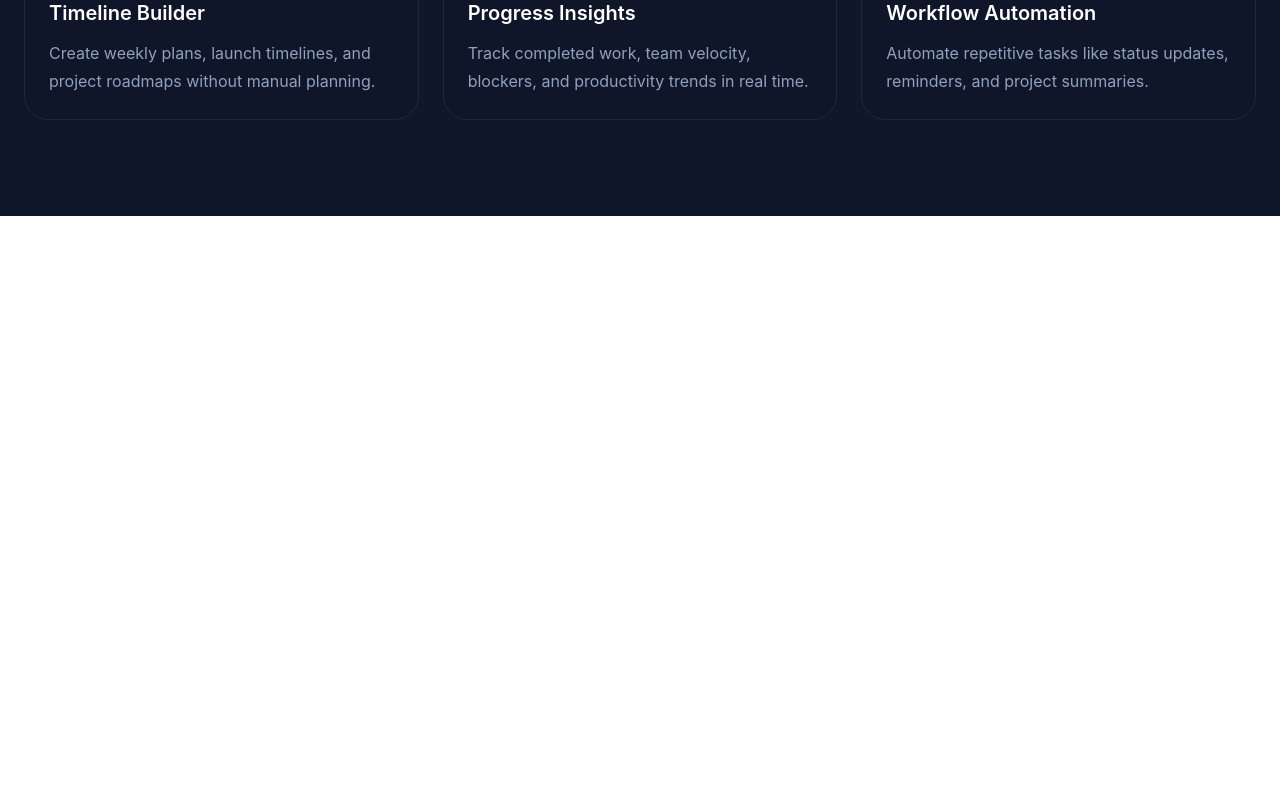
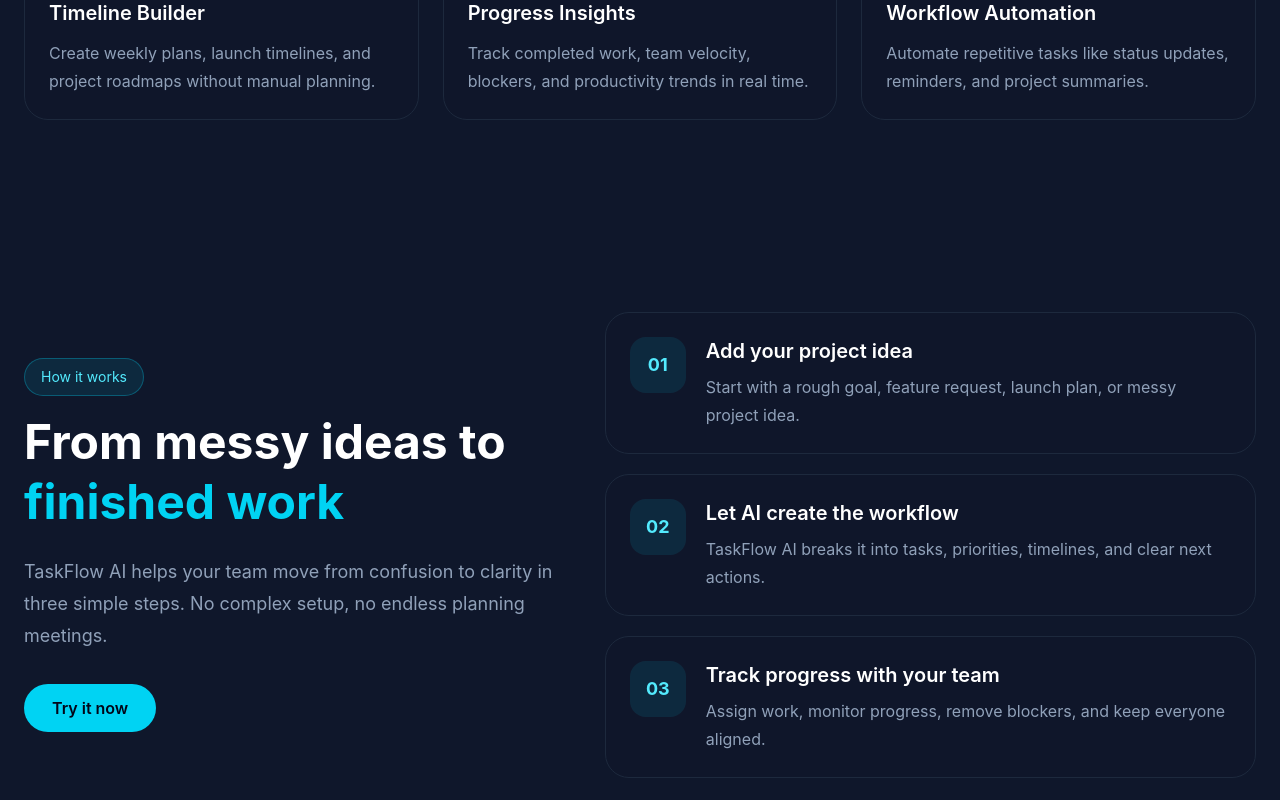
Before and after one commit to abhishekwx7/taskflowAI, a React (Vite) app: page / in a window 1280 px wide. Shown: the part 1993-2793 px from the top of the page. Before the commit the page ends 2209 px from the top, so only its background shows below. Built offline with nearby package versions, Linux system fonts and the light colour scheme.

Commit message:
add how it works section

```diff
--- a/src/App.jsx
+++ b/src/App.jsx
@@ -2,6 +2,7 @@
 import HeroDashBoard from "./components/HeroDashBoard.jsx";
 import Navbar from "./components/Navbar.jsx";
 import Features from "./components/Features.jsx";
+import HowItWorks from "./components/HowItWorks.jsx";
 
 function App() {
   return (
@@ -9,6 +10,7 @@
       <Navbar />
       <Hero />
       <Features />
+      <HowItWorks />
     </main>
   );
 }
--- /dev/null
+++ b/src/components/HowItWorks.jsx
@@ -0,0 +1,71 @@
+const steps = [
+  {
+    number: "01",
+    title: "Add your project idea",
+    description:
+      "Start with a rough goal, feature request, launch plan, or messy project idea.",
+  },
+  {
+    number: "02",
+    title: "Let AI create the workflow",
+    description:
+      "TaskFlow AI breaks it into tasks, priorities, timelines, and clear next actions.",
+  },
+  {
+    number: "03",
+    title: "Track progress with your team",
+    description:
+      "Assign work, monitor progress, remove blockers, and keep everyone aligned.",
+  },
+];
+
+const HowItWorks = () => {
+  return (
+    <section className="mx-auto max-w-7xl px-6 py-24">
+      <div className="grid gap-12 lg:grid-cols-[0.9fr_1.1fr] lg:items-center">
+        <div>
+          <p className="mb-4 inline-flex rounded-full border border-cyan-400/30 bg-cyan-400/10 px-4 py-2 text-sm text-cyan-300">
+            How it works
+          </p>
+
+          <h2 className="text-4xl font-bold leading-tight md:text-5xl">
+            From messy ideas to{" "}
+            <span className="text-cyan-400">finished work</span>
+          </h2>
+
+          <p className="mt-6 text-lg leading-8 text-slate-400">
+            TaskFlow AI helps your team move from confusion to clarity in three
+            simple steps. No complex setup, no endless planning meetings.
+          </p>
+
+          <button className="group relative mt-8 overflow-hidden rounded-full bg-cyan-400 px-7 py-3 font-semibold text-slate-950 transition duration-300 hover:-translate-y-1 hover:bg-cyan-300 hover:shadow-xl hover:shadow-cyan-400/30 active:translate-y-0">
+            <span className="relative z-10">Try it now</span>
+            <span className="absolute inset-0 -translate-x-full bg-white/30 transition duration-500 group-hover:translate-x-full" />
+          </button>
+        </div>
+
+        <div className="space-y-5">
+          {steps.map((step) => (
+            <div
+              key={step.number}
+              className="group flex gap-5 rounded-3xl border border-slate-800 bg-slate-900/60 p-6 transition duration-300 hover:-translate-y-2 hover:border-cyan-400/40 hover:bg-slate-900 hover:shadow-xl hover:shadow-cyan-400/10"
+            >
+              <div className="flex h-14 w-14 shrink-0 items-center justify-center rounded-2xl bg-cyan-400/10 text-lg font-bold text-cyan-300 transition duration-300 group-hover:scale-110 group-hover:bg-cyan-400/20">
+                {step.number}
+              </div>
+
+              <div>
+                <h3 className="text-xl font-semibold">{step.title}</h3>
+                <p className="mt-2 leading-7 text-slate-400">
+                  {step.description}
+                </p>
+              </div>
+            </div>
+          ))}
+        </div>
+      </div>
+    </section>
+  );
+};
+
+export default HowItWorks;
```
